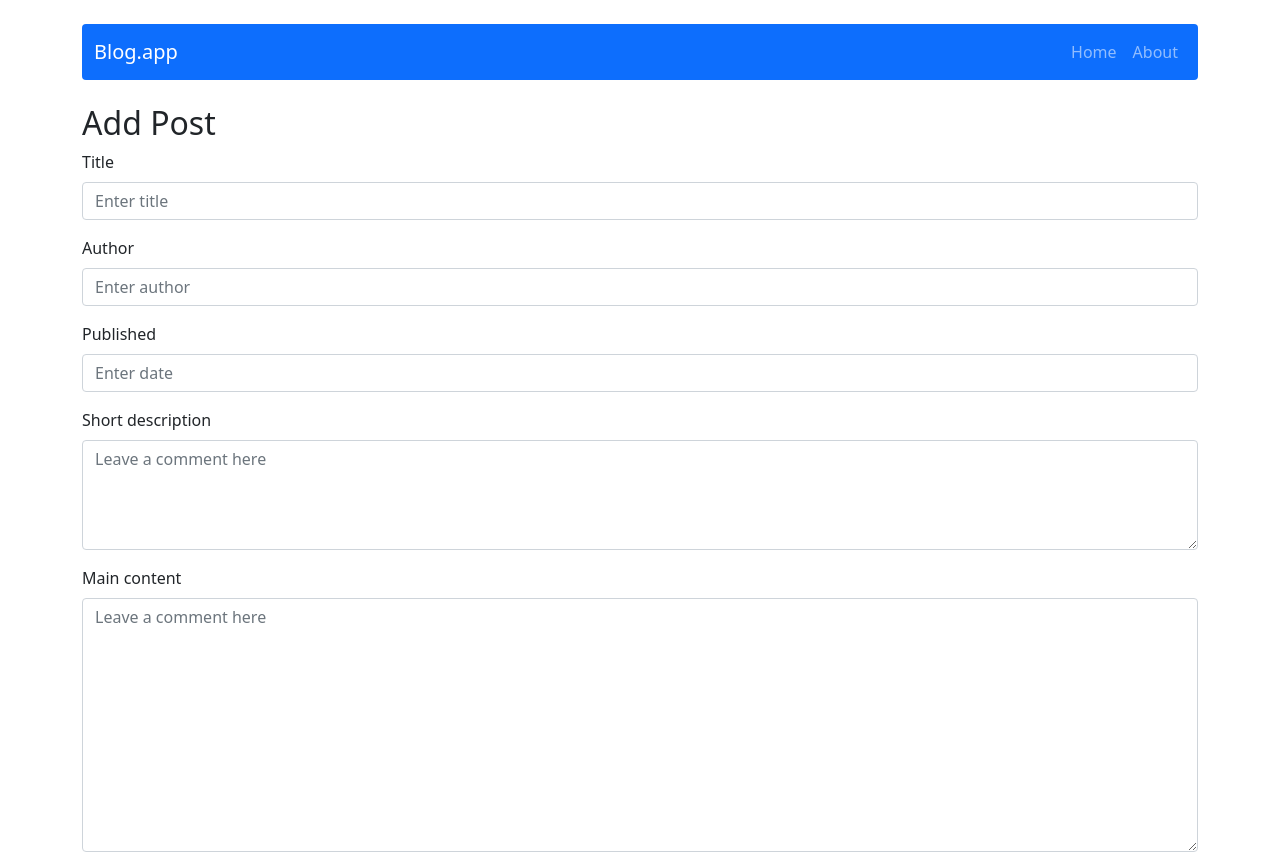
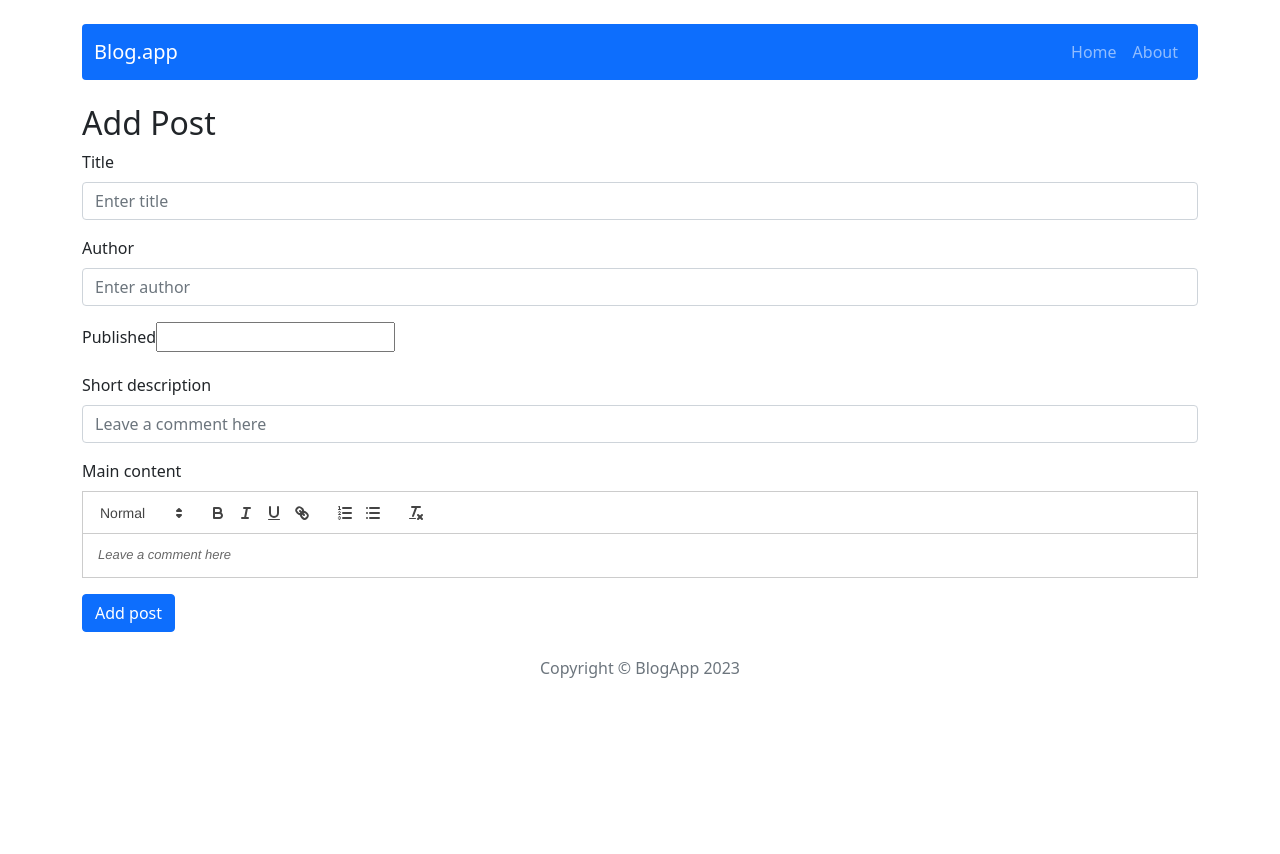
Before and after one commit to wierza/react-blog, a React (Create React App) app: page /post/add in a window 1280 px wide. Shown: the top 854 px of the page. After the commit the page ends 800 px from the top, so only its background shows below. Built offline with nearby package versions, Linux system fonts and the light colour scheme.

Commit message:
Add validate in POstForm

```diff
--- a/package.json
+++ b/package.json
@@ -9,7 +9,10 @@
     "http-server": "^14.1.1",
     "react": "^18.2.0",
     "react-bootstrap": "2.0",
+    "react-datepicker": "^4.16.0",
     "react-dom": "^18.2.0",
+    "react-hook-form": "7.45.4",
+    "react-quill": "^2.0.0",
     "react-redux": "7.2.6",
     "react-router-dom": "6.0.1",
     "react-scripts": "^5.0.1",
--- a/src/components/features/EditPostForm.js
+++ b/src/components/features/EditPostForm.js
@@ -2,6 +2,7 @@ import { useDispatch, useSelector } from 'react-redux';
 import { useNavigate, useParams, Navigate } from 'react-router-dom';
 import {getPostById, editPost } from '../../redux/postsRedux';
 import PostForm from '../features/PostForm';
+import dateToStr from '../../utils/dateToStr';
 
 const EditPostForm = () => {
     const disptach = useDispatch();
@@ -18,7 +19,7 @@ const EditPostForm = () => {
         actionText="Edit post"
         title={postData.title}
         author={postData.author}
-        publishedDate={postData.publishedDate}
+        publishedDate={dateToStr(new Date(postData.publishedDate))}
         shortDescription={postData.shortDescription}
         content={postData.content}/>
     );
--- a/src/components/features/PostForm.js
+++ b/src/components/features/PostForm.js
@@ -1,39 +1,79 @@
 import { useState } from 'react';
 import Form from 'react-bootstrap/Form';
 import Button from 'react-bootstrap/Button';
+import ReactQuill from 'react-quill';
+import 'react-quill/dist/quill.snow.css';
+import DatePicker from "react-datepicker";
+import "react-datepicker/dist/react-datepicker.css";
+import { useForm } from "react-hook-form";
 
 const PostForm = ({ action, actionText, ...props }) => {
+    const { register, handleSubmit: validate, formState: { errors } } = useForm();
     const [title, setTitle] = useState(props.title || '');
     const [author, setAuthor] = useState(props.author || '');
     const [publishedDate, setPublishedDate] = useState(props.publishedDate || '');
     const [shortDescription, setShortDescription] = useState(props.shortDescription || '');
     const [content, setContent] = useState(props.content || '');
-    const handleSubmit = e => {
-        e.preventDefault();
-        action({ title, author, publishedDate, shortDescription, content });
+    const [dateError, setDateError] = useState(false);
+    const [contentError, setContentError] = useState(false);
+    const handleSubmit = () => {
+        setContentError(!content)
+        setDateError(!publishedDate)
+        if(content && publishedDate) {
+            action({ title, author, publishedDate, shortDescription, content });
+        }
     };
     return (
-        <Form onSubmit={handleSubmit}>
+        <Form onSubmit={validate(handleSubmit)}>
             <Form.Group className="mb-3">
                 <Form.Label> Title </Form.Label>
-                <Form.Control id="title" placeholder="Enter title" value={title} onChange={e => setTitle(e.target.value)} />
+                <Form.Control
+                {...register("title", { required: true, minLength: 3 })}
+                value={title}
+                onChange={e => setTitle(e.target.value)}
+                id="title" placeholder="Enter title"
+                />
+                {errors.title && <small className="d-block form-text text-danger mt-2">Title is too short (min is 3)</small>}
             </Form.Group>
             <Form.Group className="mb-3">
                 <Form.Label> Author </Form.Label>
-                <Form.Control id="author" placeholder="Enter author" value={author} onChange={e => setAuthor(e.target.value)} />
+                <Form.Control
+                {...register("author", { required: true, minLength: 3 })}
+                value={author}
+                onChange={e => setAuthor(e.target.value)}
+                id="author" placeholder="Enter author"
+                />
+                {errors.author && <small className="d-block form-text text-danger mt-2">Author is too short (min is 3)</small>}
             </Form.Group>
             <Form.Group className="mb-3">
                 <Form.Label> Published </Form.Label>
-                <Form.Control id="published" placeholder="Enter date" value={publishedDate} onChange={e => setPublishedDate(e.target.value)} />
+                <DatePicker
+                selected={publishedDate}
+                onChange={date => setPublishedDate(date)}
+                id="published"
+                />
+                {contentError && <small className="d-block form-text text-danger mt-2">Content can't be empty</small>}
             </Form.Group>
             <Form.Group className="mb-3">
                 <Form.Label> Short description </Form.Label>
-                <Form.Control id="short-description" as="textarea" rows={4} placeholder="Leave a comment here" value={shortDescription} onChange={e => setShortDescription(e.target.value)} />
+                <Form.Control
+                {...register("description", { required: true, minLength: 20 })}
+                value={shortDescription}
+                onChange={e => setShortDescription(e.target.value)}
+                id="description" placeholder="Leave a comment here"
+                />
+                {errors.description && <small className="d-block form-text text-danger mt-2">Short description is too short (min is 20)</small>}
+
             </Form.Group>
 
             <Form.Group className="mb-3">
                 <Form.Label> Main content </Form.Label>
-                <Form.Control id="main-content" as="textarea" rows={10} placeholder="Leave a comment here" value={content} onChange={e => setContent(e.target.value)} />
+                <ReactQuill
+                value={content}
+                onChange={setContent}
+                id="main-content" as="textarea" theme="snow" placeholder="Leave a comment here"
+                />
+                {contentError && <small className="d-block form-text text-danger mt-2">Content can't be empty</small>}
             </Form.Group>
             <Button variant="primary" type="submit">
                 {actionText}
--- a/src/components/features/Posts.js
+++ b/src/components/features/Posts.js
@@ -3,6 +3,7 @@ import { useSelector } from "react-redux";
 import { NavLink } from "react-router-dom";
 import { getAllPosts } from "../../redux/postsRedux";
 import { Card, Col, Row, Button } from "react-bootstrap";
+import dateToStr from "../../utils/dateToStr";
 
 const Posts = () => {
     const posts = useSelector(getAllPosts);
@@ -19,7 +20,7 @@ const Posts = () => {
                             </div>
                             <div>
                                 <span className='fw-bold'> Published: </span>
-                                <span>{post.publishedDate}</span>
+                                <span>{dateToStr(new Date(post.publishedDate))}</span>
                             </div>
                             <Card.Text className='mt-2'>{post.shortDescription}</Card.Text>
                             <Button variant='primary' as={NavLink} to={`/post/${post.id}`}>
--- a/src/redux/initialState.js
+++ b/src/redux/initialState.js
@@ -5,7 +5,7 @@ const initialState = {
             title: 'The Structure of Fiction and the Emergence of the Other-Than',
             shortDescription: 'In this essay, I will analyze the structure of fiction, arguing that this structure is a duality that rests upon a spirit that defines and propels fiction in reality...',
             content: 'It is an understandable result that fiction, when defined, often derives its existence from its opposition to nonfiction. This opposition- the supposed polarity between fiction and nonfiction- reflects the deeper, more fundamental categories of the imaginary and the real.',
-            publishedDate: '02-02-2021',
+            publishedDate: new Date('02-02-2021'),
             author: 'Dani W. Park'
         },
         {
@@ -13,7 +13,7 @@ const initialState = {
             title: 'A Nietzschean Interpretation of the Self in Psychological Continuity',
             shortDescription: 'There are two views of personal identity that many people find plausible....',
             content: 'There are two views of personal identity that many people find plausible. The first is the psychological continuity view; the second is what I shall call multiplicity views of the self.',
-            publishedDate: '23-04-2020',
+            publishedDate: new Date('04-23-2020'),
             author: 'Harry P. Chalklin'
         },
         {
@@ -21,7 +21,7 @@ const initialState = {
             title: 'Examining Free-Will Through Spinoza and Descartes',
             shortDescription: 'Within the works of Spinoza, as well as those of Descartes, issues concerning the nature of free-will come to the fore...',
             content: 'Within the works of Spinoza, as well as those of Descartes, issues concerning the nature of free-will come to the fore. With this essay, I will first explain Spinoza’s and Descartes’s notions regarding freedom of the will, its existence, and its scope.',
-            publishedDate: '08-05-2016',
+            publishedDate: new Date('08-05-2016'),
             author: 'Rocco A. Astore'
         },
         {
@@ -29,7 +29,7 @@ const initialState = {
             title: 'Technology and Justice: The Philosophy of Authenticity and Democratic Theory',
             shortDescription: 'The sense of the world must lie outside the world. In the world, everything is as it is, and everything happens as it does happen: in it no value does exist-and if it did exist it would have no value....',
             content: 'he sense of the world must lie outside the world. In the world, everything is as it is, and everything happens as it does happen: in it no value does exist-and if it did exist it would have no value. If there is any value that does have value, it must lie outside the whole sphere of what happens and is the case. For all that happens and is the case is accidental.',
-            publishedDate: '16-11-2013',
+            publishedDate: new Date('11-16-2013'),
             author: 'Matthew McManus'
         }
     ],
--- /dev/null
+++ b/src/utils/dateToStr.js
@@ -0,0 +1,9 @@
+const dateToStr = (date) => {
+    const month = (date.getMonth() + 1).toString().padStart(2, '0');
+    const day = date.getDate().toString().padStart(2, '0');
+    const year = date.getFullYear();
+
+    return `${month}/${day}/${year}`;
+  };
+
+  export default dateToStr;
```
Also changed, not shown: src/components/pages/SinglePost.js (+8 -6 lines), 1 other file (tests, documents, lock files or other folders).
